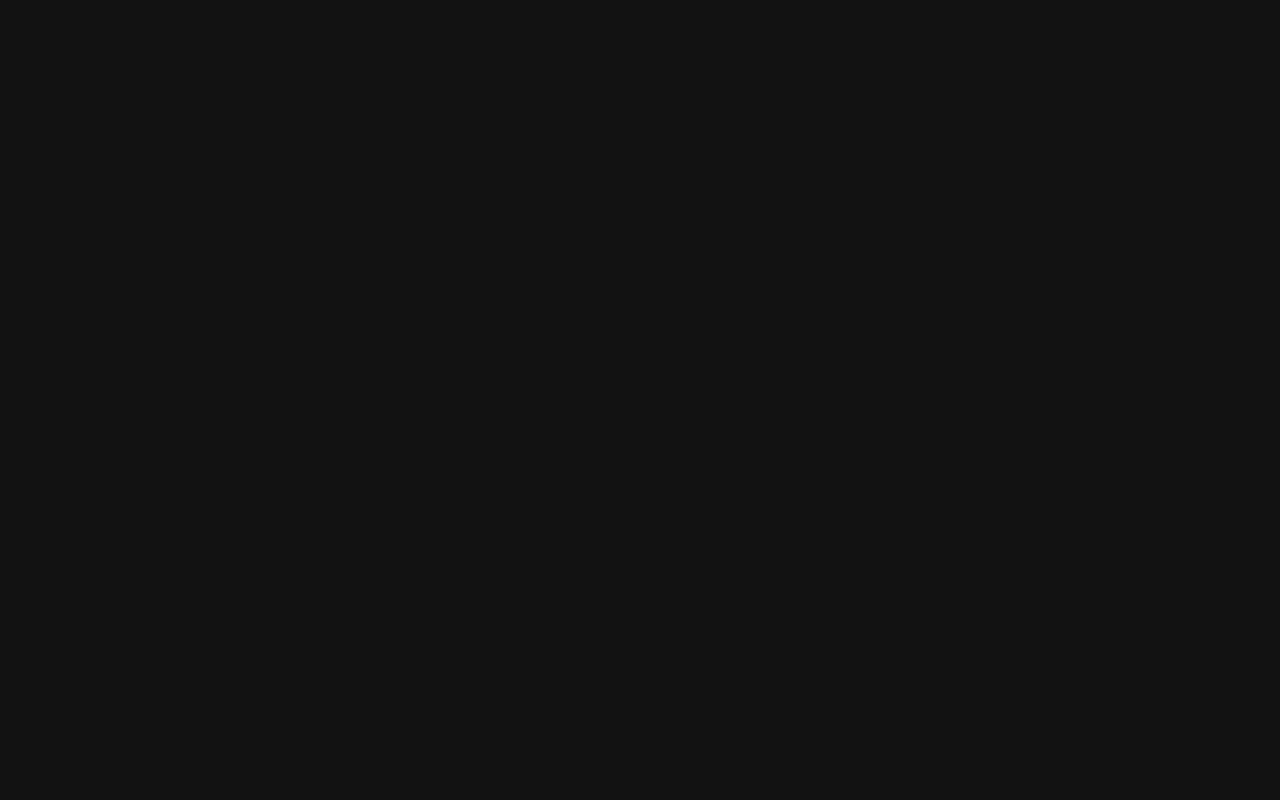
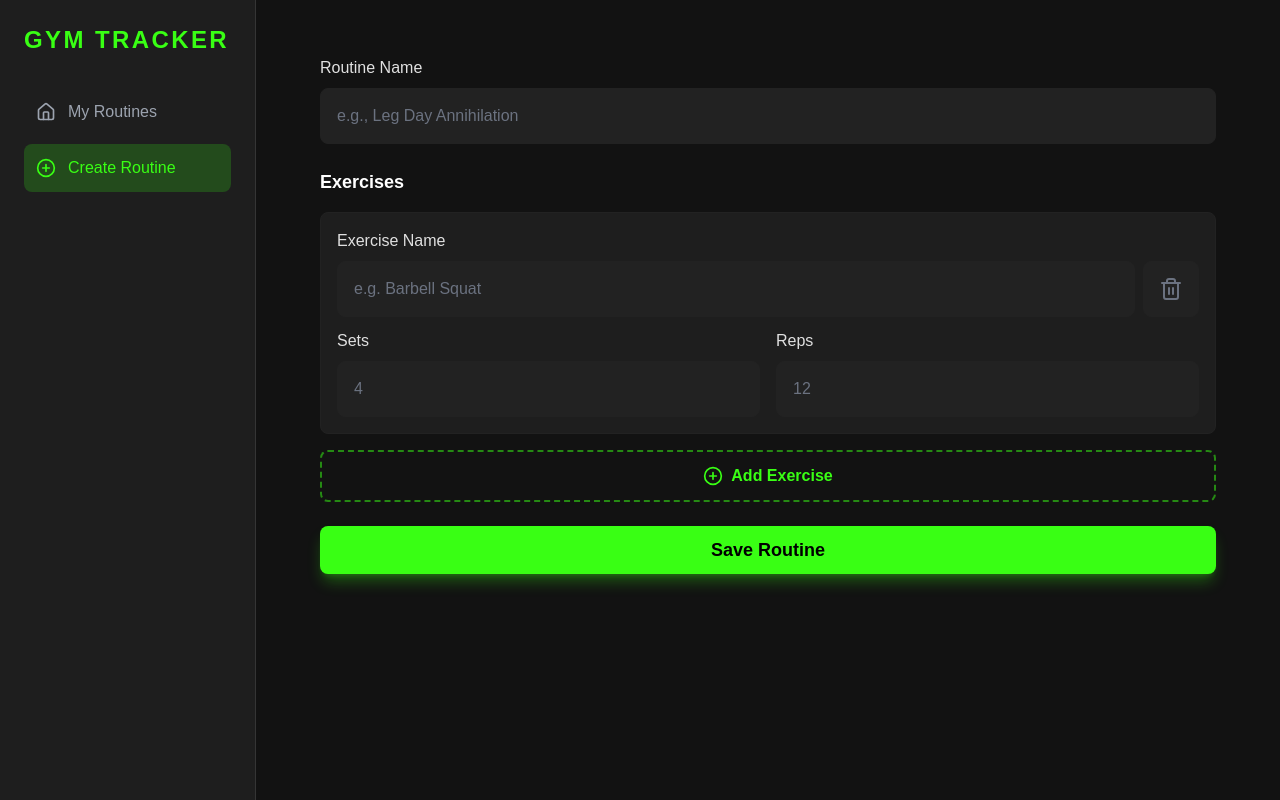
Before and after one commit to wakchu/GymTrack, a React (Vite) app: page /create in a window 1280 px wide. Before the commit this address had no page. Built offline with nearby package versions, Linux system fonts and the light colour scheme.

Commit message:
Port Create Routine screen

```diff
--- a/src/App.tsx
+++ b/src/App.tsx
@@ -1,12 +1,14 @@
 import { BrowserRouter as Router, Routes, Route } from 'react-router-dom';
 import { Dashboard } from './pages/Dashboard';
+
+import { CreateRoutine } from './pages/CreateRoutine';
 
 function App() {
   return (
     <Router>
       <Routes>
         <Route path="/" element={<Dashboard />} />
-        {/* Add more routes here */}
+        <Route path="/create" element={<CreateRoutine />} />
       </Routes>
     </Router>
   );
--- a/src/components/layout/Layout.tsx
+++ b/src/components/layout/Layout.tsx
@@ -1,5 +1,5 @@
 import React from 'react';
-import { Menu, Home, PlusCircle, Dumbbell, Calendar } from 'lucide-react';
+import { Menu, Home, PlusCircle } from 'lucide-react';
 import { Link, useLocation } from 'react-router-dom';
 
 interface LayoutProps {
@@ -42,8 +42,8 @@ export const Layout: React.FC<LayoutProps> = ({ children, title }) => {
                             key={item.path}
                             to={item.path}
                             className={`flex items-center gap-3 p-3 rounded-lg transition-colors ${location.pathname === item.path
-                                    ? 'bg-primary/20 text-primary'
-                                    : 'text-gray-400 hover:bg-white/5 hover:text-white'
+                                ? 'bg-primary/20 text-primary'
+                                : 'text-gray-400 hover:bg-white/5 hover:text-white'
                                 }`}
                         >
                             <item.icon className="w-5 h-5" />
--- /dev/null
+++ b/src/pages/CreateRoutine.tsx
@@ -0,0 +1,122 @@
+import React, { useState } from 'react';
+import { ArrowLeft, Trash2, PlusCircle } from 'lucide-react';
+import { useNavigate } from 'react-router-dom';
+import { Layout } from '../components/layout/Layout';
+import { Input } from '../components/ui/Input';
+import { Button } from '../components/ui/Button';
+
+interface Exercise {
+    id: string;
+    name: string;
+    sets: string;
+    reps: string;
+}
+
+export const CreateRoutine: React.FC = () => {
+    const navigate = useNavigate();
+    const [routineName, setRoutineName] = useState('');
+    const [exercises, setExercises] = useState<Exercise[]>([
+        { id: '1', name: '', sets: '', reps: '' }
+    ]);
+
+    const addExercise = () => {
+        setExercises([
+            ...exercises,
+            { id: crypto.randomUUID(), name: '', sets: '', reps: '' }
+        ]);
+    };
+
+    const removeExercise = (id: string) => {
+        setExercises(exercises.filter(ex => ex.id !== id));
+    };
+
+    const updateExercise = (id: string, field: keyof Exercise, value: string) => {
+        setExercises(exercises.map(ex =>
+            ex.id === id ? { ...ex, [field]: value } : ex
+        ));
+    };
+
+    return (
+        <Layout title="Create Routine">
+            <div className="space-y-6 pb-24">
+                <div className="flex items-center gap-4 md:hidden">
+                    <button onClick={() => navigate(-1)} className="text-primary">
+                        <ArrowLeft className="w-6 h-6" />
+                    </button>
+                    {/* Title is in Layout header for mobile, but we might want a custom header here if Layout's is too generic.
+              Layout uses the title prop. */}
+                </div>
+
+                <div>
+                    <Input
+                        label="Routine Name"
+                        placeholder="e.g., Leg Day Annihilation"
+                        value={routineName}
+                        onChange={(e) => setRoutineName(e.target.value)}
+                    />
+                </div>
+
+                <div className="space-y-4">
+                    <h2 className="text-lg font-bold text-white">Exercises</h2>
+
+                    {exercises.map((exercise) => (
+                        <div key={exercise.id} className="space-y-3 rounded-lg border border-[#222222] p-4 bg-[#1E1E1E]">
+                            <div className="flex gap-2">
+                                <div className="flex-1">
+                                    <Input
+                                        label="Exercise Name"
+                                        placeholder="e.g. Barbell Squat"
+                                        value={exercise.name}
+                                        onChange={(e) => updateExercise(exercise.id, 'name', e.target.value)}
+                                    />
+                                </div>
+                                <div className="pt-8">
+                                    <button
+                                        onClick={() => removeExercise(exercise.id)}
+                                        className="text-gray-500 hover:text-primary p-2 border border-[#222222] bg-[#222222] rounded-lg h-14 w-14 flex items-center justify-center"
+                                    >
+                                        <Trash2 className="w-6 h-6" />
+                                    </button>
+                                </div>
+                            </div>
+
+                            <div className="flex gap-4">
+                                <div className="flex-1">
+                                    <Input
+                                        label="Sets"
+                                        placeholder="4"
+                                        value={exercise.sets}
+                                        onChange={(e) => updateExercise(exercise.id, 'sets', e.target.value)}
+                                    />
+                                </div>
+                                <div className="flex-1">
+                                    <Input
+                                        label="Reps"
+                                        placeholder="12"
+                                        value={exercise.reps}
+                                        onChange={(e) => updateExercise(exercise.id, 'reps', e.target.value)}
+                                    />
+                                </div>
+                            </div>
+                        </div>
+                    ))}
+
+                    <Button
+                        variant="outline"
+                        className="w-full border-dashed border-primary/50 hover:bg-primary/10 py-6"
+                        onClick={addExercise}
+                    >
+                        <PlusCircle className="mr-2 h-5 w-5" />
+                        Add Exercise
+                    </Button>
+                </div>
+
+                <div className="sticky bottom-0 bg-background-dark p-4 -mx-4 border-t border-white/10 md:static md:border-0 md:p-0 md:mx-0">
+                    <Button className="w-full py-6 text-lg text-black" onClick={() => console.log({ routineName, exercises })}>
+                        Save Routine
+                    </Button>
+                </div>
+            </div>
+        </Layout>
+    );
+};
```
